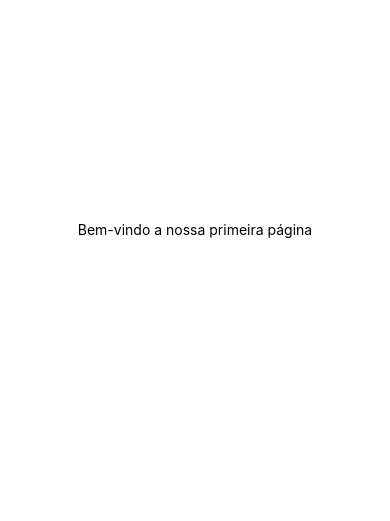
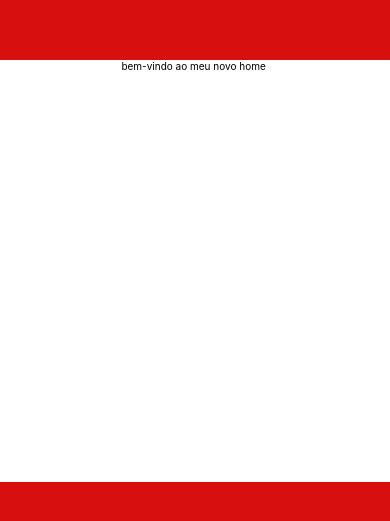
Before and after one commit to JMarcelox12/AtividadeMarcel, a React Native app: screen /Home in a window 390 px wide. Shown: the part 193-714 px from the top of the page. Built offline with nearby package versions, Linux system fonts and the light colour scheme.

Commit message:
Preparação do Home

```diff
--- a/App.tsx
+++ b/App.tsx
@@ -5,6 +5,8 @@ import { createNativeStackNavigator } from '@react-navigation/native-stack';
 //Páginas
 import Home from "./screens/Home";
 import Principal from './screens/Principal';
+import Registro from './screens/Registro';
+import Login from "./screens/Login"
 
 const Stack = createNativeStackNavigator();
 
@@ -14,6 +16,8 @@ export default function App() {
       <Stack.Navigator>
         <Stack.Screen name="Home" component={Home} options={{ headerShown: false}}/>
         <Stack.Screen name="Principal" component={Principal} options={{ headerShown: false}}/>
+        <Stack.Screen name="Registro" component={Registro} options={{ headerShown: false}}/>
+        <Stack.Screen name="Login" component={Login} options={{ headerShown: false}}/>
       </Stack.Navigator>
     </NavigationContainer>
   );
--- a/screens/Home.tsx
+++ b/screens/Home.tsx
@@ -1,4 +1,4 @@
-import { Text, View, TouchableOpacity, TextInput } from "react-native";
+import { Text, View, TouchableOpacity, TextInput, ScrollView } from "react-native";
 import styles from "../styles";
 import { useNavigation } from "@react-navigation/native";
 
@@ -14,7 +14,13 @@ const Home = () => {
 
     return(
         <View style={[styles.container]}>
-            <Text>Bem-vindo a nossa primeira página</Text>
+            <View style={styles.cabecalho}></View>
+            <ScrollView>
+                <View>
+                    <Text style={styles.text}>bem-vindo ao meu novo home </Text>
+                </View>
+            </ScrollView>
+            <View style={styles.rodape}></View>
         </View>
     );
 }
--- a/screens/Login.tsx
+++ b/screens/Login.tsx
@@ -21,3 +21,5 @@ const Login = () => {
         </View>
     );
 }
+
+export default Login;
--- a/styles.js
+++ b/styles.js
@@ -4,13 +4,35 @@
     //Universais
     container: {
         flex: 1,
-        backgroundColor: '#fff',
+        backgroundColor: 'white',
         alignItems: 'center',
         justifyContent: 'center',
     },
+    cabecalho: {
+        backgroundColor: "#d70f0f",
+        height: "30%",
+        width: "100%"
+    },
+    rodape: {
+        backgroundColor: "#d70f0f",
+        height: "20%",
+        width: "100%",
+    },
+    text: {
+        fontSize: 10,
+        color: "black",
+    },
     //Autenticação
     //Listagem
-    //Outros
+    //Cadastro
+    boxAuth: {
+        borderWidth: 3,
+        borderColor: "black",
+        borderRadius: 10,
+        height: 30,
+        width: "70%",
+        backgroundColor: 'white'
+    },
  })
 
  export default styles;
```
